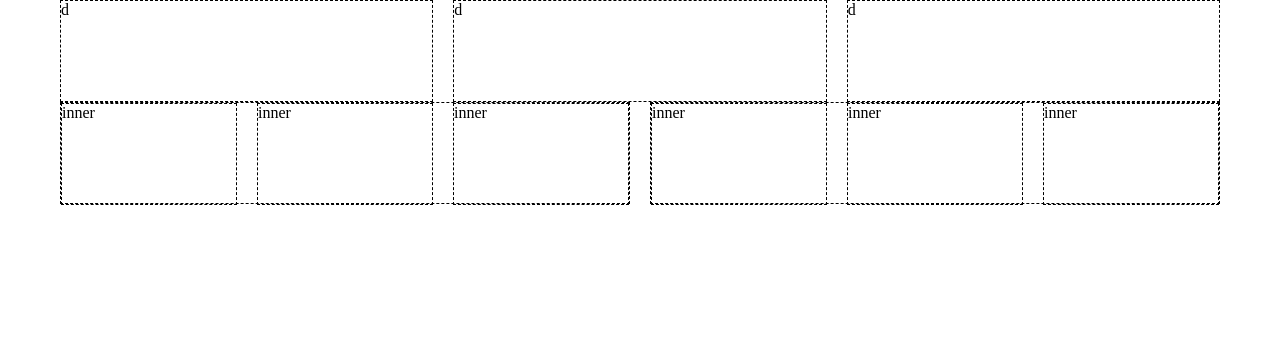
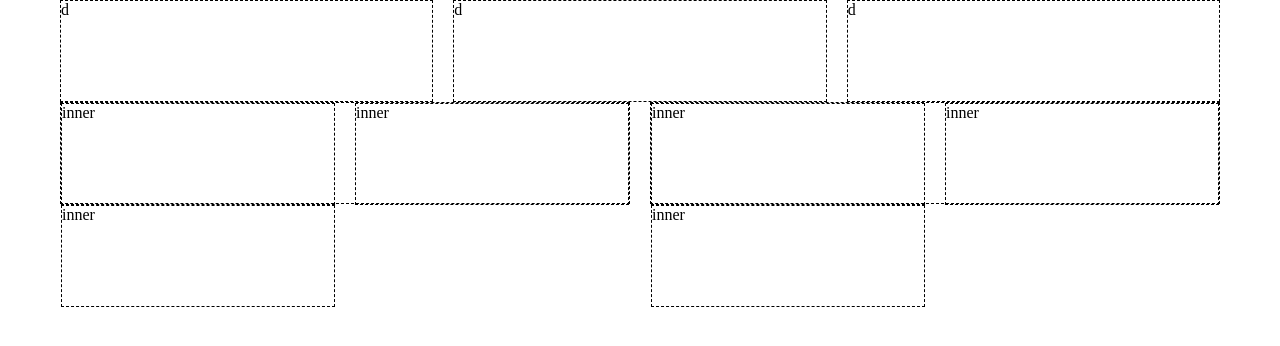
Before and after one commit to aminmeyghani/fti-grid, a plain HTML site: page index.htm in a window 1280 px wide. Drawn offline with Linux system fonts and the light colour scheme.

Commit message:
add col-x collector

```diff
--- a/_grid-api.scss
+++ b/_grid-api.scss
@@ -32,16 +32,16 @@
 }
 
 
-@mixin make-fti-col($columns, $gutter: $fti-gutter) {
-  @extend %fti-border-box;
-  position: relative;
-  float: left;
-  width: percentage(($columns / $fti-col-n));
-  min-height: 1px;
-  padding-left:  ($gutter / 2);
-  padding-right: ($gutter / 2);
-}
-%fti-col {
+// @mixin make-fti-col($columns, $gutter: $fti-gutter) {
+//   @extend %fti-border-box;
+//   position: relative;
+//   float: left;
+//   width: percentage(($columns / $fti-col-n));
+//   min-height: 1px;
+//   padding-left:  ($gutter / 2);
+//   padding-right: ($gutter / 2);
+// }
+%_fti-col {
   @extend %fti-border-box;
   position: relative;
   float: left;
@@ -50,18 +50,25 @@
   padding-right: ($fti-gutter / 2);
 }
 
-@mixin fti-col ($columns) {
-	@extend %fti-col;
-  width: percentage(($columns / $fti-col-n));
+@mixin fti-col ($col) {
+	@extend %_fti-col;
+  width: percentage(($col / $fti-col-n));
 }
+@include make-grid();
+// here
+@mixin fti-col($v) {
+  $n : "#{$col-prefix}-#{$v}";
+  $name : #{$n};
+  @extend #{$name};
+}
+// here
 
-
-@mixin fti-col-offset($columns) {
-  margin-left: percentage(($columns / $fti-col-n));
+@mixin fti-col-offset($col) {
+  margin-left: percentage(($col / $fti-col-n));
 }
-@mixin fti-col-push($columns) {
-  left: percentage(($columns / $fti-col-n));
+@mixin fti-col-push($col) {
+  left: percentage(($col / $fti-col-n));
 }
-@mixin fti-col-pull($columns) {
-  right: percentage(($columns / $fti-col-n));
+@mixin fti-col-pull($col) {
+  right: percentage(($col / $fti-col-n));
 }
--- a/_grid-generators.scss
+++ b/_grid-generators.scss
@@ -1,78 +1,74 @@
-// ## helper for creating cols, push, pull, offsets
-	@mixin calc-grid-column($index, $type) {
-	  @if ($type == width) and ($index > 0) {
+@mixin calc-grid-column($type, $prefix: $col-prefix) {
+	@if ($type == width) {
+		// $index : 1;
+		@for $index from 1 through $fti-col-n {
 			#{$col-prefix}-#{$index} {
-	      width: percentage(($index / $fti-col-n));
+				// width: percentage(($index / $fti-col-n));
+				@include fti-col($index);
+			}
 		}
 	}
 	@if ($type == push) and ($index > 0) {
+		@for $i from 0 through $columns {
 			#{$col-prefix}-push-#{$index} {
 				left: percentage(($index / $fti-col-n));
 			}
 		}
+	}
 	@if ($type == push) and ($index == 0) {
+		@for $i from 0 through $columns {
 			#{$col-prefix}-push-0 {
 				left: auto;
 			}
 		}
+	}
 	@if ($type == pull) and ($index > 0) {
+		@for $i from 0 through $columns {
 			#{$col-prefix}-pull-#{$index} {
 				right: percentage(($index / $fti-col-n));
 			}
 		}
+
+	}
 	@if ($type == pull) and ($index == 0) {
+		@for $i from 0 through $columns {
 			#{$col-prefix}-pull-0 {
 				right: auto;
 			}
 		}
+
+	}
 	@if ($type == offset) {
+		@for $i from 0 through $columns {
 			#{$col-prefix}-offset-#{$index} {
 				margin-left: percentage(($index / $fti-col-n));
 			}
 		}
 	}
+}
 
+// @mixin make-common-col-properties() {
+// 	@if ($is_generators and $is_col_classes) {
+// 		$i: 1;
+// 		$list: "#{$col-prefix}-#{$i}";
+// 		@for $i from $i+1 through $fti-col-n {
+// 			$list: "#{$list}, #{$col-prefix}-#{$i}";
+// 		}
+// 		#{$list} {
+// 				@extend %fti-col;
+// 			  @extend %fti-border-box;
+// 			}
+// 		}
+// 	}
 
-// helper for looping
-@mixin loop-grid-columns($columns, $type) {
-  @for $i from 0 through $columns {
-    @include calc-grid-column($i, $type);
+@mixin make-grid($prefix: $col-prefix) {
+	@if($is_generators and $is_col_classes) {
+		// @include make-common-col-properties;
+		@include calc-grid-column(width, $prefix);
+	}
+	@if($is_generators and $is_push_pull_classes) {
+		@include calc-grid-column(pull, $prefix);
+		@include calc-grid-column(push, $prefix);
+		@include calc-grid-column(offset, $prefix);
 	}
 }
-
-
-// implemetnations
-
-// ## `common column classes`
-// if is_col_classes enabled, will generate common styles for all the columns in the css. i.e. col-1, col-2, ...
-	@mixin make-common-col-properties() {
-		@if ($is_generators and $is_col_classes) {
-			$i: 1;
-			$list: "#{$col-prefix}-#{$i}";
-			@for $i from $i+1 through $fti-col-n {
-			  $list: "#{$list}, #{$col-prefix}-#{$i}";
-			}
-			#{$list} {
-			  position: relative;
-			  min-height: 1px; // Prevent columns from collapsing when empty
-			  padding-left:  ($fti-gutter / 2);
-			  padding-right: ($fti-gutter / 2);
-			  float: left;
-			  // @include box-sizing(border-box);
-			  @extend %fti-border-box;
-			}
-		}
-	}
-
-// does the actual work for creating all the stuff.
-@mixin make-grid() {
-  @if($is_generators and $is_col_classes) {
-  	@include make-common-col-properties;
-    @include loop-grid-columns($fti-col-n, width);
-  }
-  @if($is_generators and $is_push_pull_classes) {
-    @include loop-grid-columns($fti-col-n, pull);
-    @include loop-grid-columns($fti-col-n, push);
-    @include loop-grid-columns($fti-col-n, offset);
-  }
-}
--- a/_grid-variables.scss
+++ b/_grid-variables.scss
@@ -8,13 +8,15 @@ $fti-xs-max:              ($fti-sm-min - 1) !default;
 $fti-sm-max:              ($fti-md-min - 1) !default;
 $fti-md-max:              ($fti-lg-min - 1) !default;
 
-$is_generators: false;
+$is_generators: true;
+
+// turn on and off creating classes for columns
+$is_col_classes: true;
 
 // Turn on and off creating classes for pull, push, offset
 $is_push_pull_classes : false;
 
-// turn on and off creating classes for columns
-$is_col_classes: true;
+
 
 // debugger: if set to true, creates classes that the chrome extension understands to create an overlay.
 $is_debugging: false;
--- a/grid.scss
+++ b/grid.scss
@@ -8,7 +8,7 @@
 
 
 @if ($is_generators) {
-  @include make-grid();
+  // @include make-grid();
   .fti-contain {
     @extend %fti-contain;
     @extend %fti-clearfix;
```
Also changed, not shown: main.css, 1 other file. Lines whose indentation alone changed are shown as unchanged.
